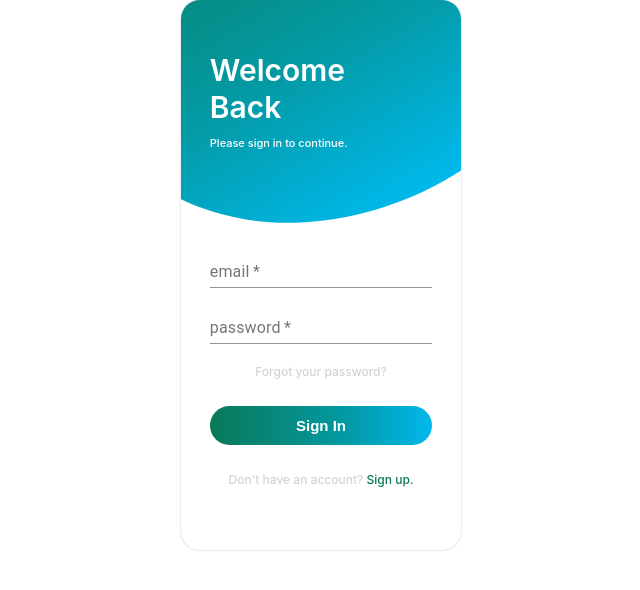
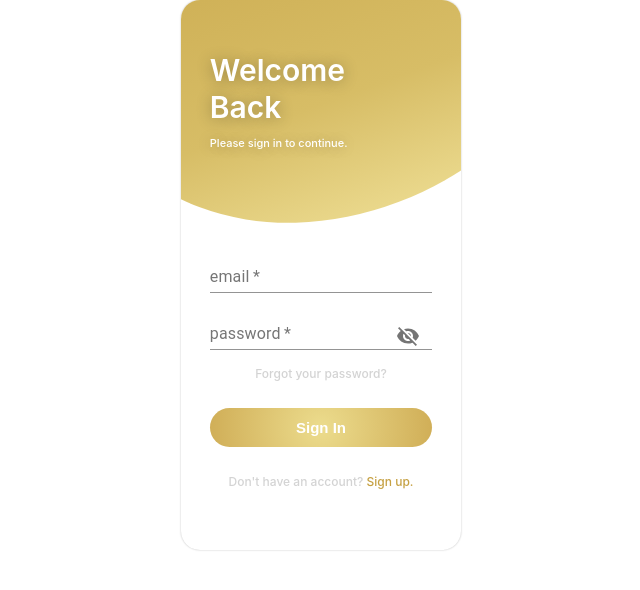
Before and after one commit to perezsamantha/dwts-app, a React (Create React App) app in the folder dwts-app/client/: page / in a window 1280 px wide. Shown: the top 590 px of the page, without its empty margins (319-959 px from the left). Built offline with nearby package versions, Linux system fonts and the light colour scheme.

Commit message:
small ui changes

```diff
--- a/dwts-app/client/src/components/Account/AccountSettings.js
+++ b/dwts-app/client/src/components/Account/AccountSettings.js
@@ -1,33 +1,90 @@
-import React from 'react';
-import { Dialog, DialogTitle, DialogContent, DialogContentText, DialogActions, TextField, Button } from '@material-ui/core';
+import React, { useState } from 'react';
+import { Dialog, DialogTitle, DialogContent, DialogContentText, DialogActions, TextField, Button, InputAdornment, IconButton } from '@material-ui/core';
+import SettingsIcon from '@material-ui/icons/Settings';
+import Visibility from '@material-ui/icons/Visibility';
+import VisibilityOff from '@material-ui/icons/VisibilityOff';
 
 function AccountSettings() {
-    const [open, setOpen] = React.useState(false);
+    const initialState = { username: 'username', name: 'name' };
+    const [open, setOpen] = useState(false);
+    const [formData, setFormData] = useState(initialState);
+    const [showPass, setShowPass] = useState(false);
 
-    const handleClickOpen = () => {
+    const handleChange = (e) => {
+        setFormData({...formData, [e.target.name]: e.target.value });
+    }
+
+    const handleOpen = () => {
         setOpen(true);
     };
+
+    const handleSubmit = (e) => {
+        e.preventDefault();
+    }
 
     const handleClose = () => {
         setOpen(false);
     };
+
+    const handleShowPass = () => setShowPass((prevShowPass) => !prevShowPass);
+
     return (
         <div>
-            <Button variant="outlined" color="primary" onClick={handleClickOpen}>
-                Open form dialog
+            <Button color="primary" onClick={handleOpen}>
+                <SettingsIcon />
             </Button>
             <Dialog open={open} onClose={handleClose} aria-labelledby="form-dialog-title">
-                <DialogTitle>Testing</DialogTitle>
+                <DialogTitle>Profile Settings</DialogTitle>
                 <DialogContent>
                     <DialogContentText>
-                        krystal stank
+                        testing
                     </DialogContentText>
                     <TextField
-                        autoFocus
+                        margin="dense"
+                        id="username"
+                        name="username"
+                        label="username"
+                        type="text"
+                        fullWidth
+                        value={formData.username}
+                        onChange={handleChange}
+                    />
+                    <TextField
                         margin="dense"
                         id="name"
-                        label="email address"
-                        type="email"
+                        name="name"
+                        label="name"
+                        type="text"
+                        fullWidth
+                        value={formData.name}
+                        onChange={handleChange}
+                    />
+                    <TextField
+                        margin="dense"
+                        id="pass"
+                        name="password"
+                        label="password"
+                        type="password"
+                        type={showPass ? "text" : "password"}
+                        onChange={handleChange}
+                        handleShowPass={handleShowPass}
+                        fullWidth
+                        InputProps={{
+                            endAdornment:
+                            <InputAdornment position="end">
+                                <IconButton onClick={handleShowPass}>
+                                    {showPass ? <Visibility /> : <VisibilityOff />}
+                                </IconButton>
+                            </InputAdornment>
+                        }}
+                    />
+                    <TextField
+                        margin="dense"
+                        id="confirmPass"
+                        name="confirmPassword"
+                        label="confirm password"
+                        type="password"
+                        onChange={handleChange}
                         fullWidth
                     />
                 </DialogContent>
@@ -36,7 +93,7 @@ function AccountSettings() {
                         Cancel
                     </Button>
                     <Button onClick={handleClose} color="primary">
-                        Submit
+                        Update Profile
                     </Button>
                 </DialogActions>
             </Dialog>
--- a/dwts-app/client/src/components/AccountBox/AccountBox.js
+++ b/dwts-app/client/src/components/AccountBox/AccountBox.js
@@ -119,8 +119,8 @@ const BackDrop = styled(motion.div)`
     transform: rotate(60deg);
     top: -290px;
     left: -70px;
-    background: rgb(9,121,87);
-    background: linear-gradient(90deg, rgba(9,121,87,1) 0%, rgba(4,153,162,1) 60%, rgba(0,184,235,1) 100%);
+    background: rgb(196,159,65);
+background: linear-gradient(100deg, rgba(196,159,65,1) 0%, rgba(215,189,102,1) 70%, rgba(240,225,152,1) 100%);
     z-index: 5;
 `;
 
@@ -137,6 +137,7 @@ const HeaderText = styled.h2`
     color: #fff;
     z-index: 10;
     margin: 0;
+    text-shadow: 0px 1px 15px rgba(0, 0, 0, 0.3);
 `;
 
 const SmallText = styled.h5`
@@ -146,6 +147,7 @@ const SmallText = styled.h5`
     z-index: 10;
     margin: 0;
     margin-top: 10px;
+    text-shadow: 0px 1px 15px rgba(0, 0, 0, 0.3);
 `;
 
 const InnerContainer = styled.div`
--- a/dwts-app/client/src/components/AccountBox/Signin.js
+++ b/dwts-app/client/src/components/AccountBox/Signin.js
@@ -16,6 +16,7 @@ import { signin } from '../../actions/auth';
 
 import { BoxContainer, FormContainer, MutedLink, BoldLink, SubmitButton } from './common';
 import { AccountContext } from './AccountContext';
+import { IconButton, InputAdornment } from '@material-ui/core';
 
 const initialState = { email: '', password: '' }
 
@@ -63,8 +64,25 @@ function Signin(props) {
     return (
         <BoxContainer>
             <FormContainer onSubmit={handleSubmit}>
-                <TextField required id="standard-basic" name="email" label="email" type="email" onChange={handleChange} style={{marginBottom: "0.5em"}}/>
-                <TextField required id="standard-password-input" name="password" label="password" type={showPass ? "text" : "password"} onChange={handleChange} handleShowPass={handleShowPass} style={{marginBottom: "0.5em"}}/>
+                <TextField required id="standard-basic" name="email" label="email" type="email" onChange={handleChange} margin="dense"/>
+                <TextField
+                    required
+                    id="standard-password-input"
+                    name="password"
+                    label="password"
+                    type={showPass ? "text" : "password"}
+                    onChange={handleChange}
+                    handleShowPass={handleShowPass}
+                    margin="dense"
+                    InputProps={{
+                        endAdornment:
+                        <InputAdornment position="end">
+                            <IconButton onClick={handleShowPass}>
+                                {showPass ? <Visibility /> : <VisibilityOff />}
+                            </IconButton>
+                        </InputAdornment>
+                    }}
+                />
                 <MutedLink href="#">Forgot your password?</MutedLink>
                 <SubmitButton type="submit">Sign In</SubmitButton>
                 <MutedLink href="#">Don't have an account? <BoldLink href="#" onClick={switchToSignup}>Sign up.</BoldLink></MutedLink>
--- a/dwts-app/client/src/components/AccountBox/Signup.js
+++ b/dwts-app/client/src/components/AccountBox/Signup.js
@@ -16,6 +16,7 @@ import { signup } from '../../actions/auth';
 
 import { BoxContainer, FormContainer, MutedLink, BoldLink, SubmitButton } from './common';
 import { AccountContext } from './AccountContext';
+import { IconButton, InputAdornment } from '@material-ui/core';
 
 const initialState = { email: '', password: '', confirmPassword: '' }
 
@@ -63,9 +64,34 @@ function Signup() {
     return (
         <BoxContainer>
             <FormContainer onSubmit={handleSubmit}>
-                <TextField required id="standard-basic" name="email" label="email" type="email" onChange={handleChange} style={{marginBottom: "0.5em"}}/>
-                <TextField required id="standard-password-input" name="password" label="password" type={showPass ? "text" : "password"} onChange={handleChange} handleShowPass={handleShowPass} style={{marginBottom: "0.5em"}}/>
-                <TextField required id="standard-password-input" name="confirmPassword" label="confirm password" type="password" onChange={handleChange} style={{marginBottom: "0.5em"}}/>
+                <TextField required id="email" name="email" label="email" type="email" onChange={handleChange} margin="dense"/>
+                <TextField
+                    required
+                    id="pass"
+                    name="password"
+                    label="password"
+                    type={showPass ? "text" : "password"}
+                    onChange={handleChange}
+                    handleShowPass={handleShowPass}
+                    margin="dense"
+                    InputProps={{
+                        endAdornment:
+                        <InputAdornment position="end">
+                            <IconButton onClick={handleShowPass}>
+                                {showPass ? <Visibility /> : <VisibilityOff />}
+                            </IconButton>
+                        </InputAdornment>
+                    }}
+                />
+                <TextField
+                    required
+                    id="confirmPass"
+                    name="confirmPassword"
+                    label="confirm password"
+                    type="password"
+                    onChange={handleChange}
+                    margin="dense"
+                />
                 <SubmitButton type="submit">Sign Up</SubmitButton>
                 <MutedLink href="#">Already have an account? <BoldLink href="#" onClick={switchToSignin}>Sign in.</BoldLink></MutedLink>
             </FormContainer>
--- a/dwts-app/client/src/components/AccountBox/common.js
+++ b/dwts-app/client/src/components/AccountBox/common.js
@@ -26,7 +26,7 @@ export const MutedLink = styled.a`
 
 export const BoldLink = styled.a`
     font-size: 12px;
-    color: rgb(9, 121, 87);
+    color: rgb(198,161,67);
     font-weight: 500;
     text-decoration: none;
 `;
@@ -41,8 +41,8 @@ export const SubmitButton = styled.button`
     border-radius: 100px 100px 100px 100px;
     cursor: pointer;
     transition: all, 240ms ease-in-out;
-    background: rgb(9,121,87);
-    background: linear-gradient(90deg, rgba(9,121,87,1) 0%, rgba(4,153,162,1) 60%, rgba(0,184,235,1) 100%);
+    background: rgb(236,220,141);
+background: radial-gradient(circle, rgba(236,220,141,1) 0%, rgba(208,174,87,1) 100%);
     margin: 1em 0;
 
     &:hover {
```
